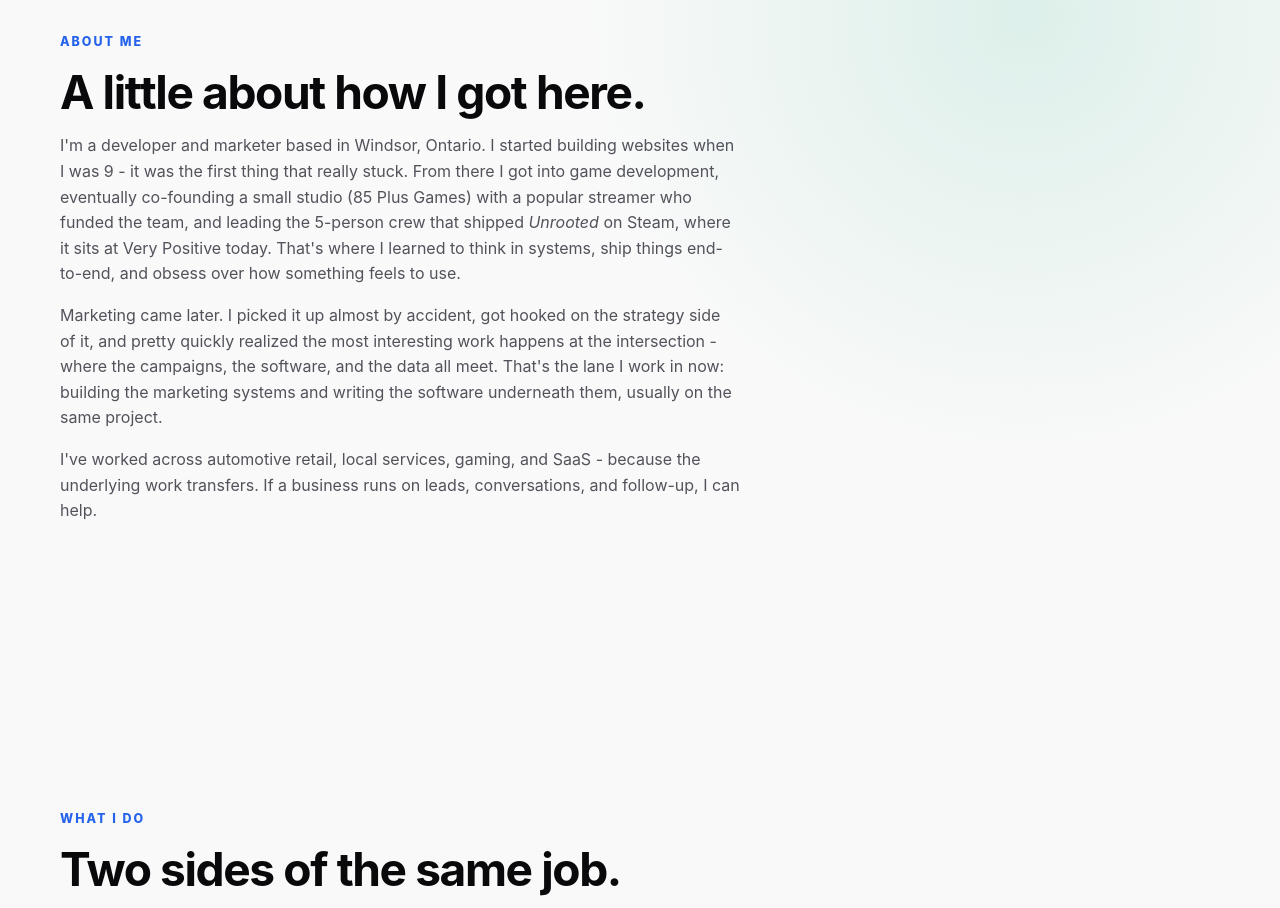
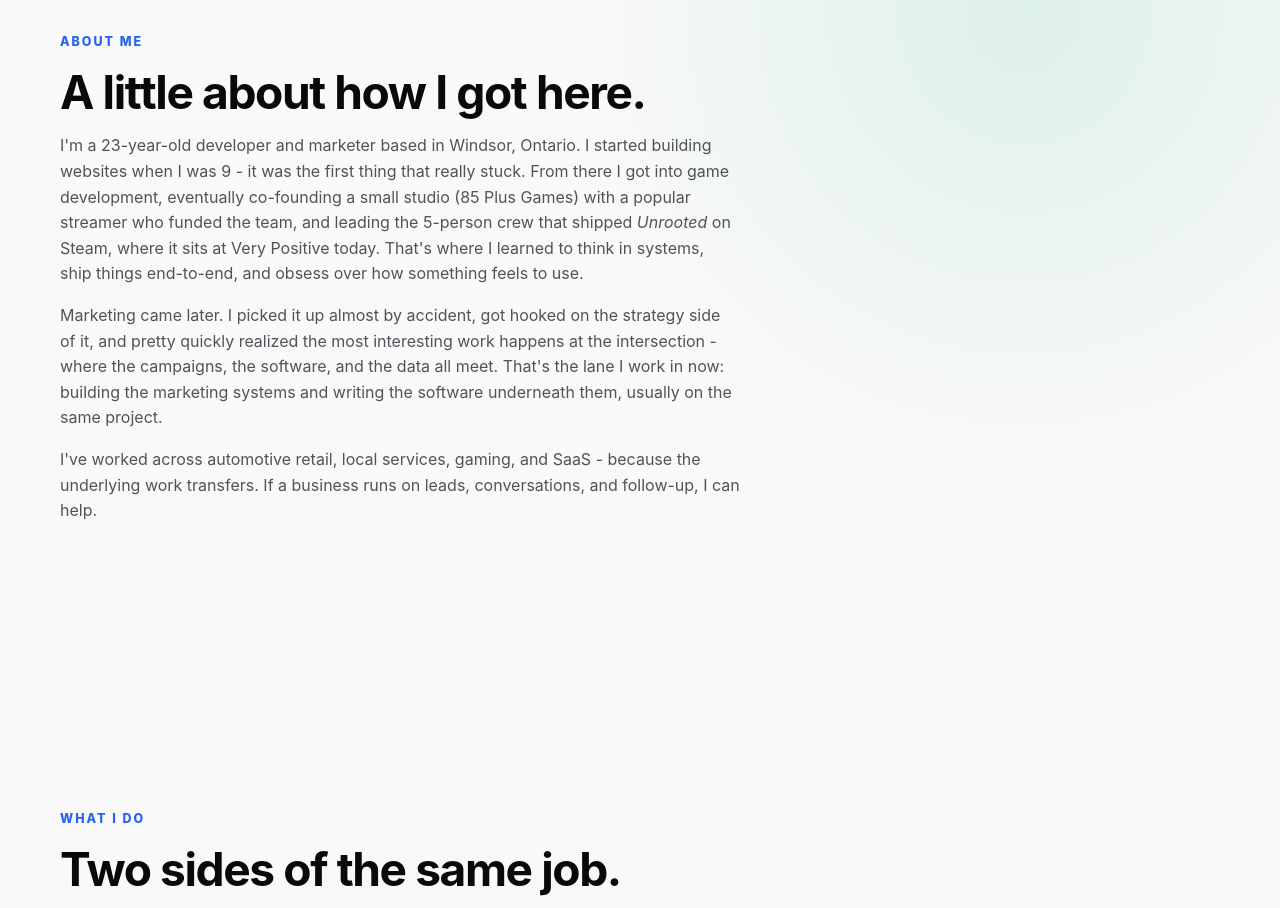
Before and after one commit to MathewRegier/Mathew-Marketing-Portfolio, a website: page public/index.html in a window 1280 px wide. Shown: the part 800-1708 px from the top of the page. Drawn offline with Linux system fonts and the light colour scheme.

Commit message:
Mention age in About section
Co-authored-by: Cursor <cursoragent@cursor.com>

```diff
--- a/public/index.html
+++ b/public/index.html
@@ -80,7 +80,7 @@
         <div class="section-heading reveal">
           <p class="eyebrow">About me</p>
           <h2 id="about-title">A little about how I got here.</h2>
-          <p>I'm a developer and marketer based in Windsor, Ontario. I started building websites when I was 9 - it was the first thing that really stuck. From there I got into game development, eventually co-founding a small studio (<a href="https://store.steampowered.com/app/2441100/Unrooted/" target="_blank" rel="noreferrer">85 Plus Games</a>) with a popular streamer who funded the team, and leading the 5-person crew that shipped <em>Unrooted</em> on Steam, where it sits at Very Positive today. That's where I learned to think in systems, ship things end-to-end, and obsess over how something feels to use.</p>
+          <p>I'm a 23-year-old developer and marketer based in Windsor, Ontario. I started building websites when I was 9 - it was the first thing that really stuck. From there I got into game development, eventually co-founding a small studio (<a href="https://store.steampowered.com/app/2441100/Unrooted/" target="_blank" rel="noreferrer">85 Plus Games</a>) with a popular streamer who funded the team, and leading the 5-person crew that shipped <em>Unrooted</em> on Steam, where it sits at Very Positive today. That's where I learned to think in systems, ship things end-to-end, and obsess over how something feels to use.</p>
           <p>Marketing came later. I picked it up almost by accident, got hooked on the strategy side of it, and pretty quickly realized the most interesting work happens at the intersection - where the campaigns, the software, and the data all meet. That's the lane I work in now: building the marketing systems and writing the software underneath them, usually on the same project.</p>
           <p>I've worked across automotive retail, local services, gaming, and SaaS - because the underlying work transfers. If a business runs on leads, conversations, and follow-up, I can help.</p>
         </div>
```
